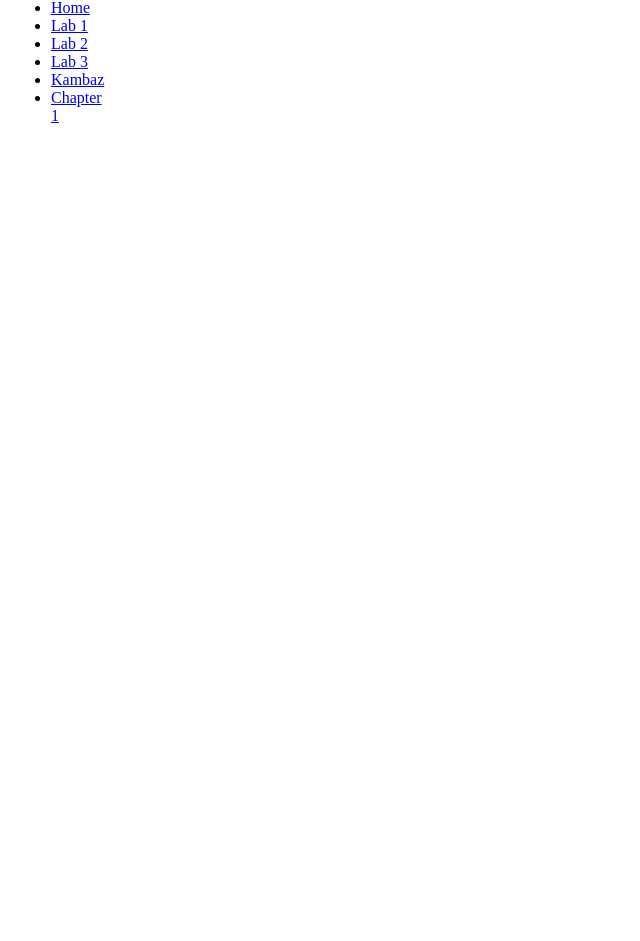
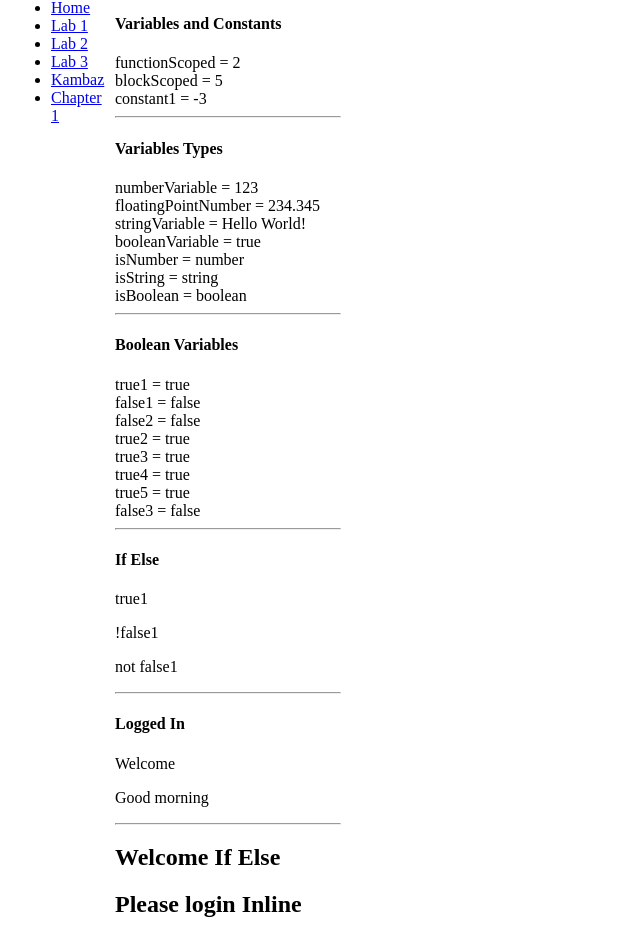
Before and after one commit to mrmirror662/barath-webdev, a Next.js app: page /labs/lab3 in a window 1280 px wide. Shown: the part 64-1005 px from the top of the page, without its empty margins (0-640 px from the left). Before the commit the page ends 800 px from the top, so only its background shows below. Built offline with nearby package versions, Linux system fonts and the light colour scheme.

Commit message:
inint commit boy

```diff
--- /dev/null
+++ b/app/labs/lab3/BooleanVariables.tsx
@@ -0,0 +1,26 @@
+export default function BooleanVariables() {
+  let numberVariable = 123,
+    floatingPointNumber = 234.345;
+  let true1 = true,
+    false1 = false;
+  let false2 = true1 && false1;
+  let true2 = true1 || false1;
+  let true3 = !false2;
+  let true4 = numberVariable === 123;
+  let true5 = floatingPointNumber !== 321.432;
+  let false3 = numberVariable < 100;
+  return (
+    <div id="wd-boolean-variables">
+      <h4>Boolean Variables</h4>
+      true1 = {true1 + ""}   <br />
+      false1 = {false1 + ""} <br />
+      false2 = {false2 + ""} <br />
+      true2 = {true2 + ""}   <br />
+      true3 = {true3 + ""}   <br />
+      true4 = {true4 + ""}   <br />
+      true5 = {true5 + ""}   <br />
+      false3 = {false3 + ""}
+      <hr />
+    </div>
+  );
+}
--- /dev/null
+++ b/app/labs/lab3/ConditionalOutputIfElse.tsx
@@ -0,0 +1,12 @@
+export default function ConditionalOutputIfElse() {
+  const loggedIn = true;
+  if (loggedIn) {
+    return (
+      <h2 id="wd-conditional-output-if-else-welcome">Welcome If Else</h2>
+    );
+  } else {
+    return (
+      <h2 id="wd-conditional-output-if-else-login">Please login If Else</h2>
+    );
+  }
+}
--- /dev/null
+++ b/app/labs/lab3/ConditionalOutputInline.tsx
@@ -0,0 +1,11 @@
+export default function ConditionalOutputInline() {
+  const loggedIn = false;
+  const guest = true;
+  return (
+    <div id="wd-conditional-output-inline">
+      {loggedIn && <h2>Welcome Inline</h2>}
+      {!loggedIn && <h2>Please login Inline</h2>}
+      {guest && <h2>Guest Inline</h2>}
+    </div>
+  );
+}
--- /dev/null
+++ b/app/labs/lab3/IfElse.tsx
@@ -0,0 +1,13 @@
+export default function IfElse() {
+  let true1 = true,
+    false1 = false;
+  return (
+    <div id="wd-if-else">
+      <h4>If Else</h4>
+      {true1 && <p>true1</p>}
+      {!false1 ? <p>!false1</p> : <p>false1</p>}
+      {!false1 && <p>not false1</p>}
+      <hr />
+    </div>
+  );
+}
--- /dev/null
+++ b/app/labs/lab3/NullUndefined.tsx
@@ -0,0 +1,17 @@
+export default function NullUndefined() {
+  const nullValue = null;
+  const undefinedValue = undefined;
+  return (
+    <div id="wd-null-undefined">
+      <h4>Null vs Undefined</h4>
+      nullValue = {String(nullValue)}           <br />
+      undefinedValue = {String(undefinedValue)} <br />
+      typeof nullValue = {typeof nullValue}     <br />
+      typeof undefinedValue = {typeof undefinedValue} <br />
+      String(null) = {String(null)}             <br />
+      String(undefined) = {String(undefined)}   <br />
+      nullValue ?? &quot;default&quot; = {nullValue ?? "default"}
+      <hr />
+    </div>
+  );
+}
--- /dev/null
+++ b/app/labs/lab3/TernaryOperator.tsx
@@ -0,0 +1,12 @@
+export default function TernaryOperator() {
+  let loggedIn = true;
+  const hour = 9;
+  return (
+    <div id="wd-ternary-operator">
+      <h4>Logged In</h4>
+      {loggedIn ? <p>Welcome</p> : <p>Please login</p>}
+      {hour < 12 ? <p>Good morning</p> : <p>Good afternoon</p>}
+      <hr />
+    </div>
+  );
+}
--- /dev/null
+++ b/app/labs/lab3/VariableTypes.tsx
@@ -0,0 +1,22 @@
+export default function VariableTypes() {
+  let numberVariable = 123;
+  let floatingPointNumber = 234.345;
+  let stringVariable = "Hello World!";
+  let booleanVariable = true;
+  let isNumber = typeof numberVariable;
+  let isString = typeof stringVariable;
+  let isBoolean = typeof booleanVariable;
+  return (
+    <div id="wd-variable-types">
+      <h4>Variables Types</h4>
+      numberVariable = {numberVariable}           <br />
+      floatingPointNumber = {floatingPointNumber} <br />
+      stringVariable = {stringVariable}           <br />
+      booleanVariable = {booleanVariable + ""}    <br />
+      isNumber = {isNumber}                       <br />
+      isString = {isString}                       <br />
+      isBoolean = {isBoolean}
+      <hr />
+    </div>
+  );
+}
--- /dev/null
+++ b/app/labs/lab3/VariablesAndConstants.tsx
@@ -0,0 +1,14 @@
+export default function VariablesAndConstants() {
+  var functionScoped = 2;
+  let blockScoped = 5;
+  const constant1 = functionScoped - blockScoped;
+  return (
+    <div id="wd-variables-and-constants">
+      <h4>Variables and Constants</h4>
+      functionScoped = {functionScoped} <br />
+      blockScoped = {blockScoped}       <br />
+      constant1 = {constant1}
+      <hr />
+    </div>
+  );
+}
--- a/app/labs/lab3/page.tsx
+++ b/app/labs/lab3/page.tsx
@@ -1,3 +1,23 @@
+import VariablesAndConstants from "./VariablesAndConstants";
+import VariableTypes from "./VariableTypes";
+import BooleanVariables from "./BooleanVariables";
+import IfElse from "./IfElse";
+import TernaryOperator from "./TernaryOperator";
+import ConditionalOutputIfElse from "./ConditionalOutputIfElse";
+import ConditionalOutputInline from "./ConditionalOutputInline";
+import NullUndefined from "./NullUndefined";
 export default function Lab3() {
-  return <h2>Lab 3</h2>;
+  return (
+    <div id="wd-lab3">
+      <h2>Lab 3</h2>
+      <VariablesAndConstants />
+      <VariableTypes />
+      <BooleanVariables />
+      <IfElse />
+      <TernaryOperator />
+      <ConditionalOutputIfElse />
+      <ConditionalOutputInline />
+      <NullUndefined />
+    </div>
+  );
 }
```
